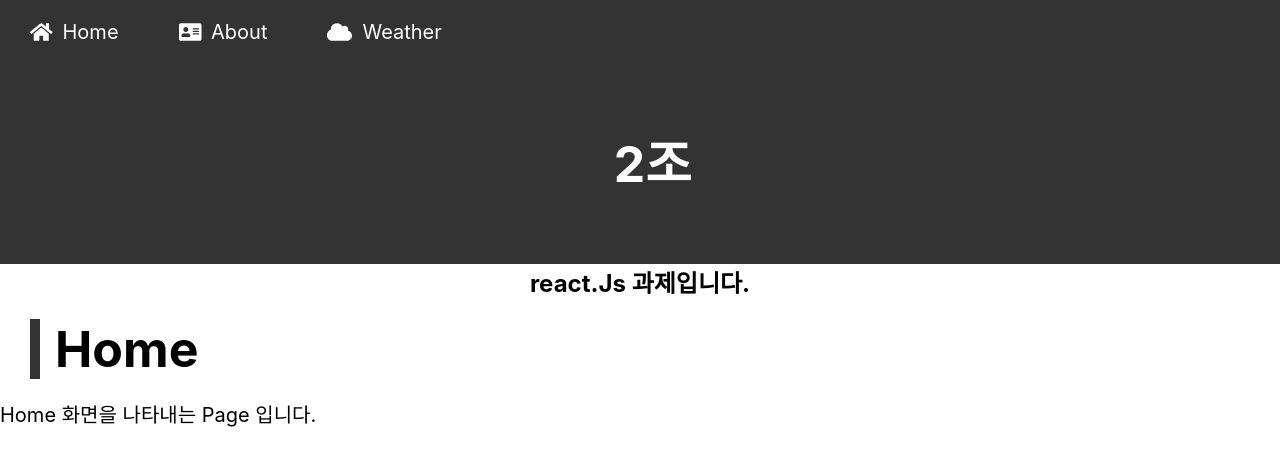
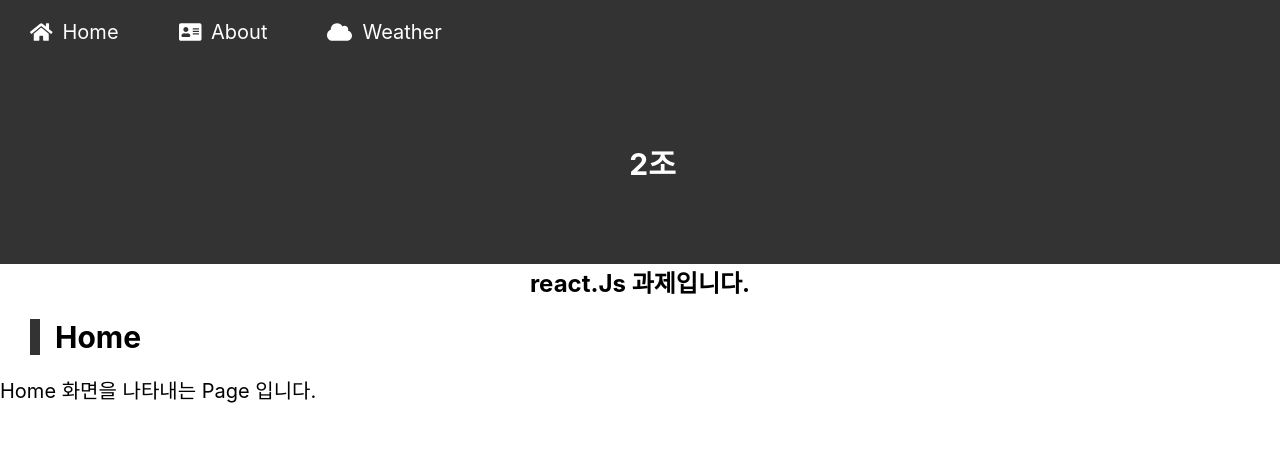
Before and after one commit to gitvengers/OpenWeatherReact, a React (Create React App) app: page / in a window 1280 px wide. Shown: the top 466 px of the page. Built offline with nearby package versions, Linux system fonts and the light colour scheme.

Commit message:
modify to show title 'Cities list' when Weather list is loading.

```diff
--- a/src/App.css
+++ b/src/App.css
@@ -52,9 +52,8 @@ div{
 
 .listHeader, .weather-today h1,.home h1, .about h1{
   text-align: left;
-  margin: 20px;
-  font-size:50px;
-  margin-left: 30px;
+  margin: 20px 20px 20px 30px;
+  font-size: 30px;
   padding-left: 15px;
   border-left : 10px solid #333333;
 }
--- a/src/Component/Weather/Weather.css
+++ b/src/Component/Weather/Weather.css
@@ -0,0 +1,7 @@
+.loading h1{
+    text-align: left;
+    margin: 20px 20px 20px 30px;
+    font-size: 30px;
+    padding-left: 15px;
+    border-left : 10px solid #333333;
+}
--- a/src/Component/Weather/index.js
+++ b/src/Component/Weather/index.js
@@ -7,33 +7,40 @@ import './Weather.css';
 
 const API_CITIES = "http://localhost:8080/weather-crawler/available-cities";
 
-class Weather extends  React.Component{
-    state ={
-        cities : null
+class Weather extends React.Component {
+    state = {
+        cities: null
     };
+
     async componentDidMount() {
         const cities = await fetch(API_CITIES)
             .then(res => res.json())
-            .then(data =>data);
+            .then(data => data);
 
         this.setState({
             cities
         });
     }
 
-    render(){
+    render() {
         const {match} = this.props;
         const {cities} = this.state;
-        if(!cities){
-            return <div className="loading">loading...</div>
+        if (!cities) {
+            return (
+                <div className="loading">
+                    <h1 className="listHeader"> Cities List </h1>
+                    loading...
+                </div>
+            );
         }
         return (
             <Switch>
                 <Route path={`${match.path}/:cityId`} component={todayWeather}></Route>
-                <Route exact path ={match.path}
-                       render={()=> <List cities={cities} />} />
+                <Route exact path={match.path}
+                       render={() => <List cities={cities}/>}/>
             </Switch>
         );
     }
 }
+
 export default withRouter(Weather);
```
